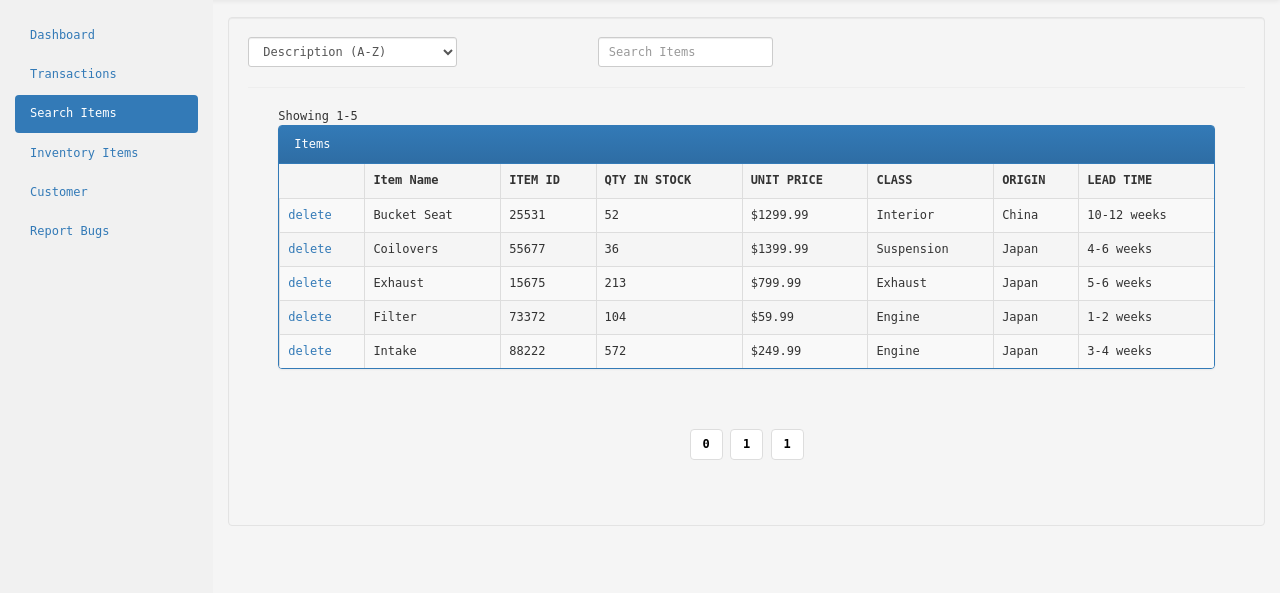
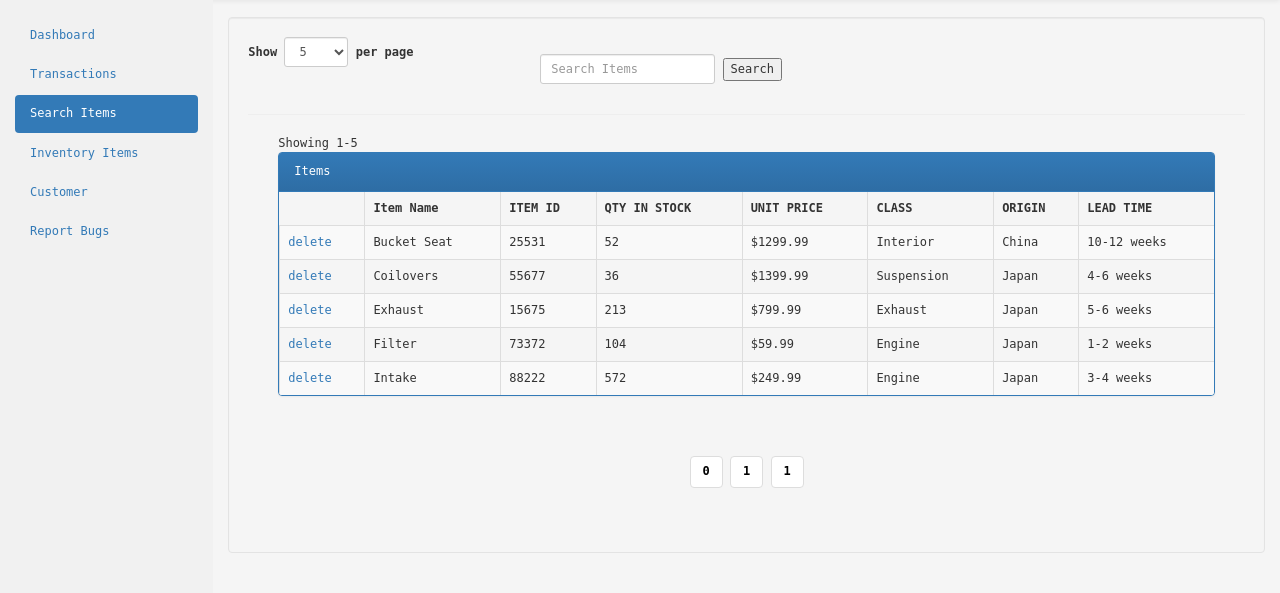
Before and after one commit to Johnal-CSUF/462_SoftwareDesign, a Django app: page /search in a window 1280 px wide. Shown: the part 50-643 px from the top of the page. Run offline with Django 3.2, Linux system fonts and the light colour scheme; data comes from the database, SQL or seed files in the repository; both versions use the stored data as it was after the commit; some libraries are stand-ins or nearby versions; some web fonts are replaced.

Commit message:
Add files via upload

```diff
--- a/myproject/templates/search.html
+++ b/myproject/templates/search.html
@@ -269,7 +269,7 @@ Report Bugs
     <input hidden id="sortNumber" value="{{ sortNumber }}">
     <form id="formSearch" action="/search" method="get">
 
-<!--
+
 
 <div class="col-sm-3 form-inline form-group-sm">
 <label for="limit">Show</label>
@@ -287,19 +287,28 @@ Report Bugs
 <label>per page</label>
 </div>
 
--->
 <div class="col-sm-4 form-group-sm form-inline">
 <!--<label for="sortby">Sort by</label>-->
+
+<!--
 <select id="sortby" name="sortby" onchange="simulate(0)" class="form-control">
 <option name="0" value="0">Description (A-Z)</option>
 <option name="1" value="1">Item Number (Ascending)</option>
 <option name="2" value="2">Price (lowest first)</option>
 </select>
+-->
+ <label for="itemName"><i ></i></label>
+<p align="center">
+<input id="itemName" name="itemName" onsubmit="simulate(0)" class="form-control" placeholder="Search Items" type="search">
+<button onclick="simulate(0)" type="button" >Search</button>
+</P>
+
 </div>
+
 <div class="col-sm-3 form-inline form-group-sm">
- <label for="itemName"><i ></i></label>
-<input id="itemName" name="itemName" onsubmit="simulate(0)" class="form-control" placeholder="Search Items" type="search">
 </div>
+
+
 </form>
 </div>
 
```
Also changed, not shown: myproject/Parts.db.
